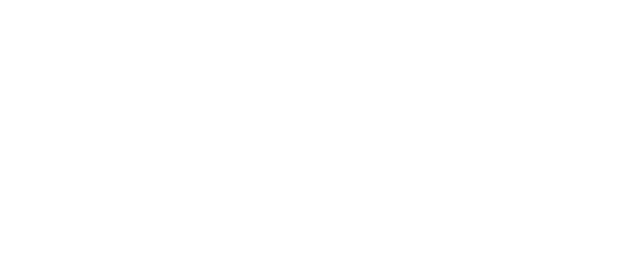
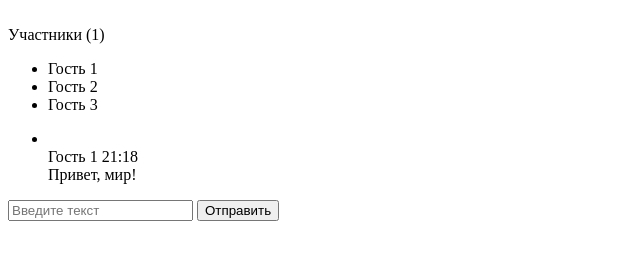
Before and after one commit to poymanov/megachat, a plain HTML site: page index.html in a window 1280 px wide. Shown: the whole page, without its empty margins (0-640 px from the left). Drawn offline with Linux system fonts and the light colour scheme.

Commit message:
[new] base markup
Добавлена базовая разметка проекта

```diff
--- a/index.html
+++ b/index.html
@@ -5,6 +5,51 @@
 	<title>Мегачат - Пойманов Николай</title>
 </head>
 <body>
+	<div class="left">
+		<div class="left__profile">
+			<div class="left__profile-img">
+				<div class="left__profile-link">
+					<img src="" class="left__profile-avatar">
+				</div>
+			</div>
+			<div class="left__profile-user">
 
+			</div>
+		</div>
+		<div class="left__users">
+			<div class="left__header">Участники (1)</div>
+			<ul class="left__list">
+				<li class="left__item">Гость 1</li>
+				<li class="left__item">Гость 2</li>
+				<li class="left__item">Гость 3</li>
+			</ul>
+		</div>
+	</div>
+	<div class="right">
+		<div class="right__content">
+			<ul class="right__list">
+				<li class="right__item">
+					<div class="right__avatar">
+						<img src="" alt="" class="right__avatar-img">
+					</div>
+					<div class="right__data">
+						<div class="right__data-top">
+							<span class="right__username">Гость 1</span>
+							<span class="right__date">21:18</span>
+						</div>
+						<div class="right__data-bottom">
+							Привет, мир!
+						</div>
+					</div>
+				</li>
+			</ul>
+		</div>
+		<div class="right_controls">
+			<form action="" class="right__form">
+				<input type="text" class="right__input" placeholder="Введите текст">
+				<input type="submit" class="right__submit" value="Отправить">
+			</form>
+		</div>
+	</div>
 </body>
 </html>
```
